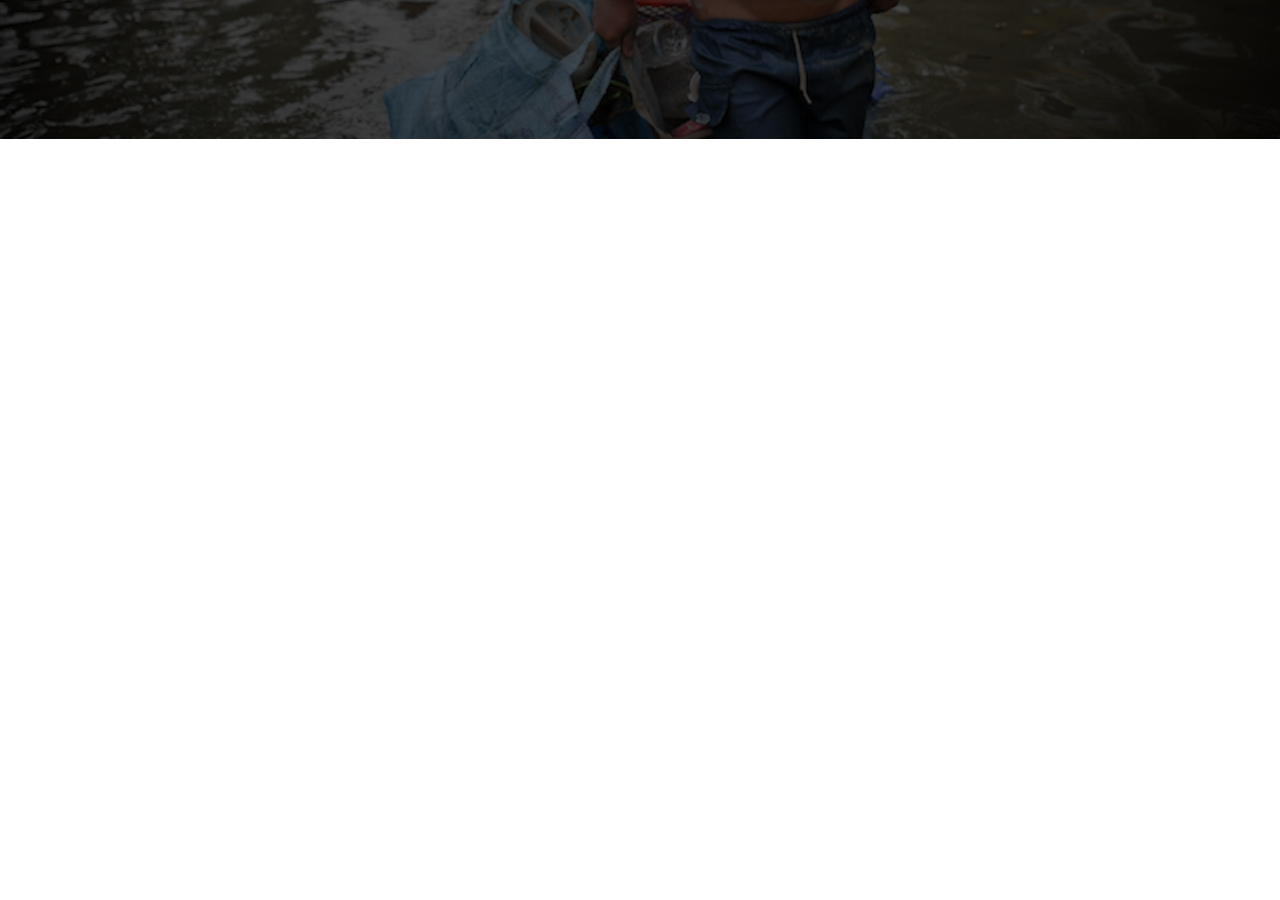
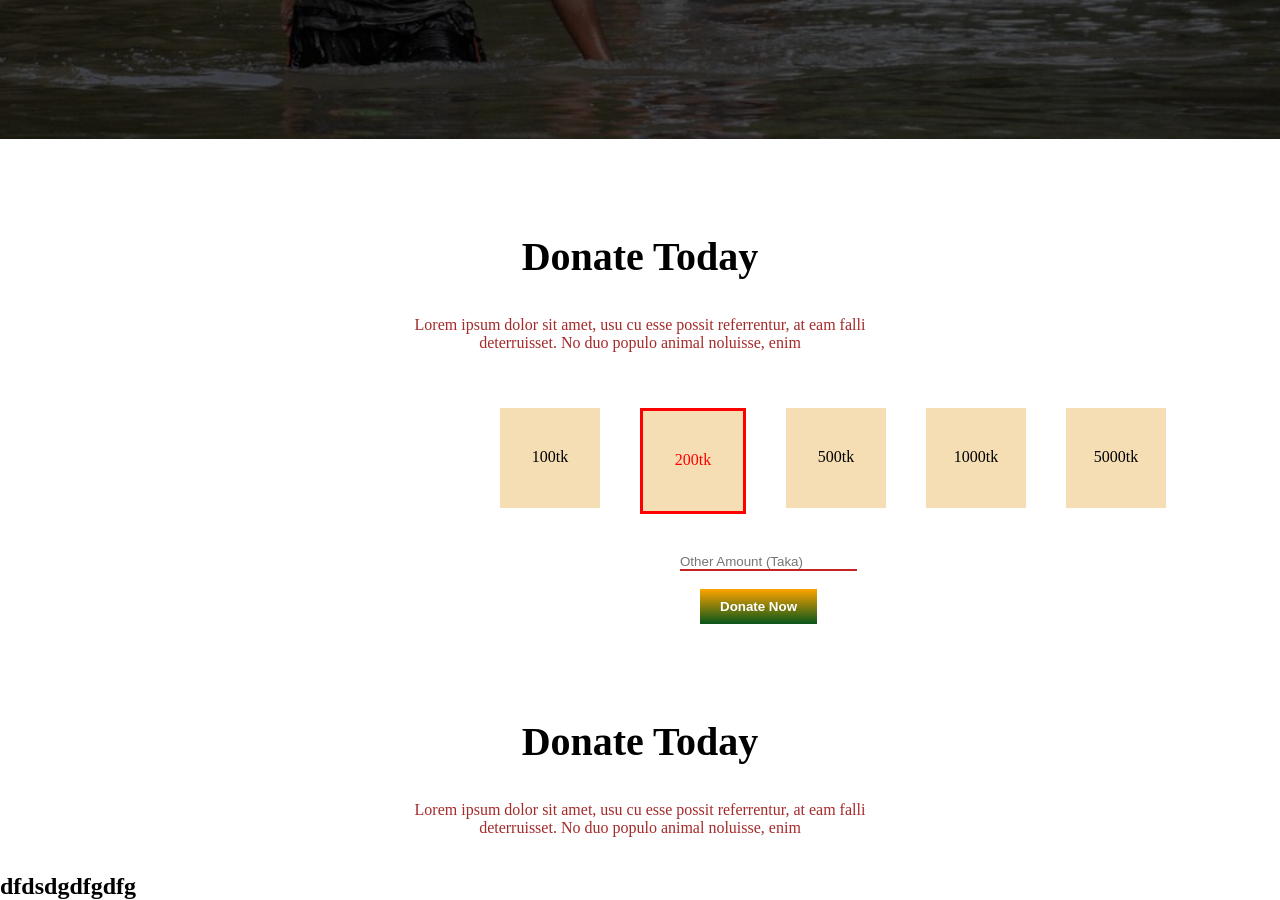
Before and after one commit to anjandas460/donate, a plain HTML site: page index.html in a window 1280 px wide. Shown: the part 561-1461 px from the top of the page. Before the commit the page ends 800 px from the top, so only its background shows below. Drawn offline with Linux system fonts and the light colour scheme.

Commit message:
second commit

```diff
--- a/index.html
+++ b/index.html
@@ -13,12 +13,32 @@
 <body>
     <section class="first-section">
         <h1 class="first-image-area">Let’s Help Those Who Are <br>More In Need</h1><br><br>
-        <p class="first-small">Lorem ipsum dolor sit amet, usu cu esse possit referrentur, at eam falli
+        <p class="first-small">Lorem ipsum dolor sit amet, usu cu esse possit referrentur, at eam falli <br>
         deterruisset. No duo populo animal noluisse, enim </p><br><br>
         <a class="link-button " href="">Donate Now</a>
 
     </section>
+    <section class="second-section">
+        <h2 class="section-2-3-header"><br><br> Donate Today</h2><br><br>
+        <p class="second-third-small">Lorem ipsum dolor sit amet, usu cu esse possit referrentur, at eam falli <br> deterruisset. No duo populo animal noluisse, enim </p><br><br>
+        <div class="flex-area-tk">
+            <div id="first-div" class="width-tk"><p>100tk</p></div>
+            <div id="secon-div-tk" class="width-tk"><p>200tk</p></div>
+            <div class="width-tk"><p>500tk</p></div>
+            <div class="width-tk"><p>1000tk</p></div>
+            <div class="width-tk"><p>5000tk</p></div>
 
+        </div><br>
+        <form class="first-form" action="">
+            <input class="border" type="text" placeholder="Other Amount (Taka)"><br><br>
+            <button class="button-style"><b>Donate Now</b></button>
+        </form>
+    </section>
+    <section class="third-section">
+        <h2 class="section-2-3-header"><br><br> Donate Today</h2><br><br>
+        <p class="second-third-small">Lorem ipsum dolor sit amet, usu cu esse possit referrentur, at eam falli <br>deterruisset. No duo populo animal noluisse, enim </p><br><br>
+    </section>
+    <h2>dfdsdgdfgdfg</h2>
 
 </body>
 </html>
--- a/style.css
+++ b/style.css
@@ -18,7 +18,7 @@
 }
 .link-button {
     text-decoration: none;
-    background-image:linear-gradient(rgb(196, 36, 36), rgb(161, 122, 161));
+    background-image: linear-gradient(orange, rgb(8, 85, 26));
     padding: 10px 20px;
     font-weight: 500;
     color: white;
@@ -26,10 +26,56 @@
     margin-top: 700px;
 }
 .first-section{
-    background:rgba(0,0,0,0.7)url(images/donation9.jpg);
+    background:rgba(0,0,0,0.7)url(images/donation4.jpg);
     background-repeat: no-repeat;
     background-size: cover;
     height: 700px;
-
     background-blend-mode: darken;
 }
+.section-2-3-header{
+    text-align: center;
+    font-size: 40px;
+}
+.second-third-small{
+    text-align: center;
+    color:brown;
+}
+.flex-area-tk{
+    display: flex;
+}
+.width-tk{
+    width: 100px;
+    height: 100px;
+    background-color:wheat;
+    margin: 20px;
+
+}
+#first-div{
+    margin-left: 500px;
+}
+#secon-div-tk{
+    border: 3px solid red;
+}
+#secon-div-tk p{
+    color: red;
+}
+.width-tk p{
+    text-align: center;
+    padding-top: 40%;
+}
+.first-form{
+    margin-left: 680px;
+}
+.border{
+    border: 0;
+    border-bottom: 2px solid rgb(196, 36, 36);
+
+}
+.button-style{
+    background-image: linear-gradient(orange, rgb(8, 85, 26));
+    padding: 10px 20px;
+    font-weight: 500;
+    color: white;
+    border: 0;
+    margin-left: 20px;
+}
```
